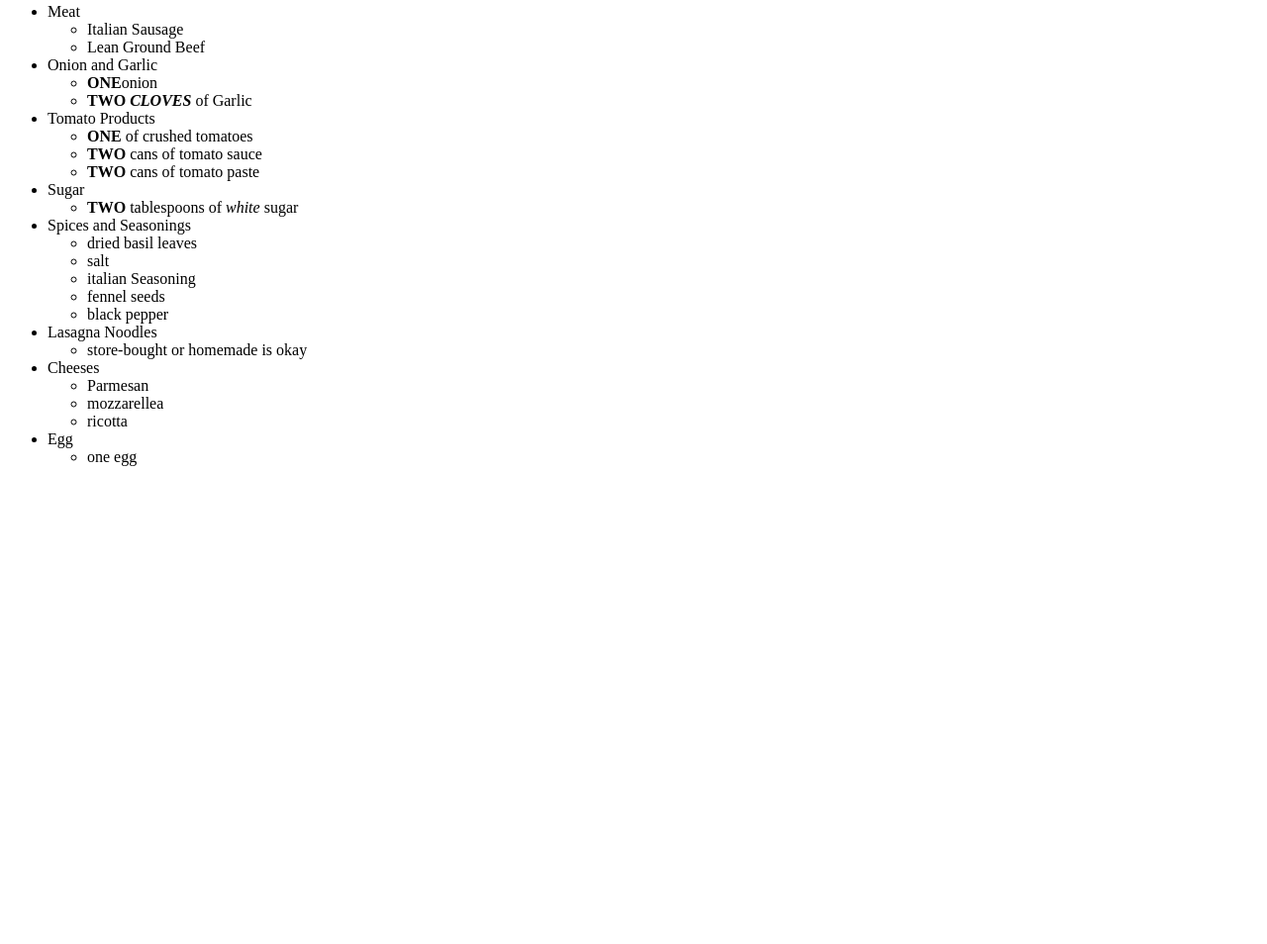
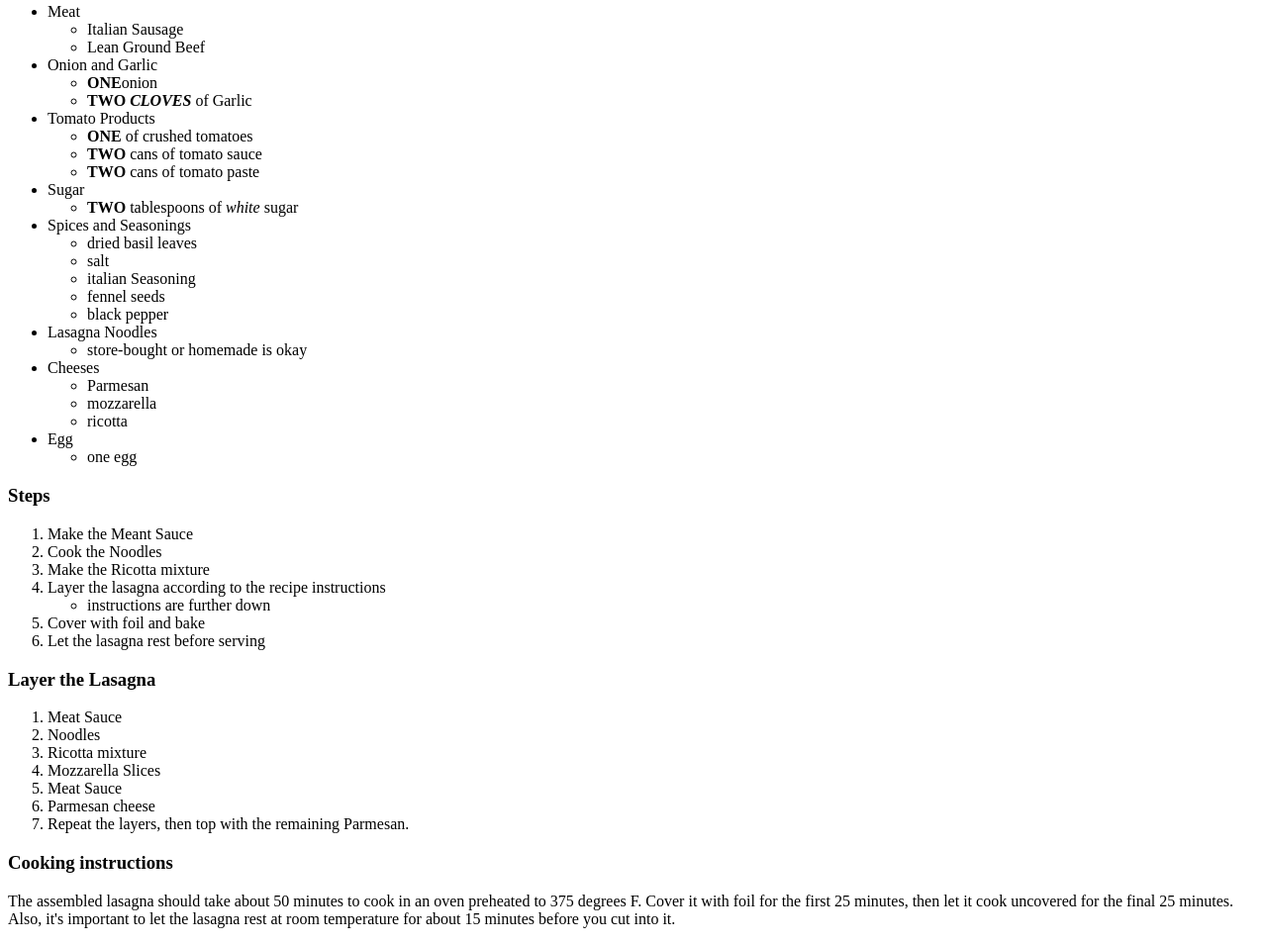
Before and after one commit to TalkyBoi/odin-recipes, a plain HTML site: page recipes/lasagna.html in a window 1280 px wide. Shown: the part 751-1705 px from the top of the page at 99% size. Before the commit the page ends 1238 px from the top, so only its background shows below. Drawn offline with Linux system fonts and the light colour scheme.

Commit message:
I added the how to sections

```diff
--- a/recipes/lasagna.html
+++ b/recipes/lasagna.html
@@ -7,7 +7,7 @@
 </head>
 <body>
     <h1>Lasagna</h1>
-    <img src="../pictures/lasagna.png">
+    <img src="../pictures/lasagna.png" alt=" Lasagna pictures">
     <h2>Description</h2>
         <h3>Ingredients</h3>
     <ul>
@@ -52,7 +52,7 @@
         <li> Cheeses
             <ul>
                 <li> Parmesan</li>
-                <li> mozzarellea</li>
+                <li> mozzarella</li>
                 <li> ricotta</li>
             </ul>
         <li>Egg
@@ -60,8 +60,34 @@
                 <li> one egg </li>
             </ul>
         </li>
-
     </ul>
-
+<h3>Steps</h3>
+    <ol>
+        <li>Make the Meant Sauce</li>
+        <li>Cook the Noodles</li>
+        <li>Make the Ricotta mixture</li>
+        <li>Layer the lasagna according to the recipe instructions
+            <ul>
+                <li>instructions are further down</li>
+            </ul>
+        </li>
+        <li>Cover with foil and bake</li>
+        <li>Let the lasagna rest before serving</li>
+    </ol>
+<h3>Layer the Lasagna</h3>
+    <ol>
+        <li>Meat Sauce</li>
+        <li>Noodles</li>
+        <li>Ricotta mixture</li>
+        <li>Mozzarella Slices</li>
+        <li>Meat Sauce</li>
+        <li>Parmesan cheese</li>
+        <li>Repeat the layers, then top with the remaining Parmesan.</li>
+    </ol>
+<h3> Cooking instructions</h3>
+<p>The assembled lasagna should take about 50 minutes to cook in an oven preheated to 375 degrees F.
+    Cover it with foil for the first 25 minutes, then let it cook uncovered for the final 25 minutes.
+    Also, it's important to let the lasagna rest at room temperature for about 15 minutes before you
+    cut into it.</p>
 </body>
 </html>
```
